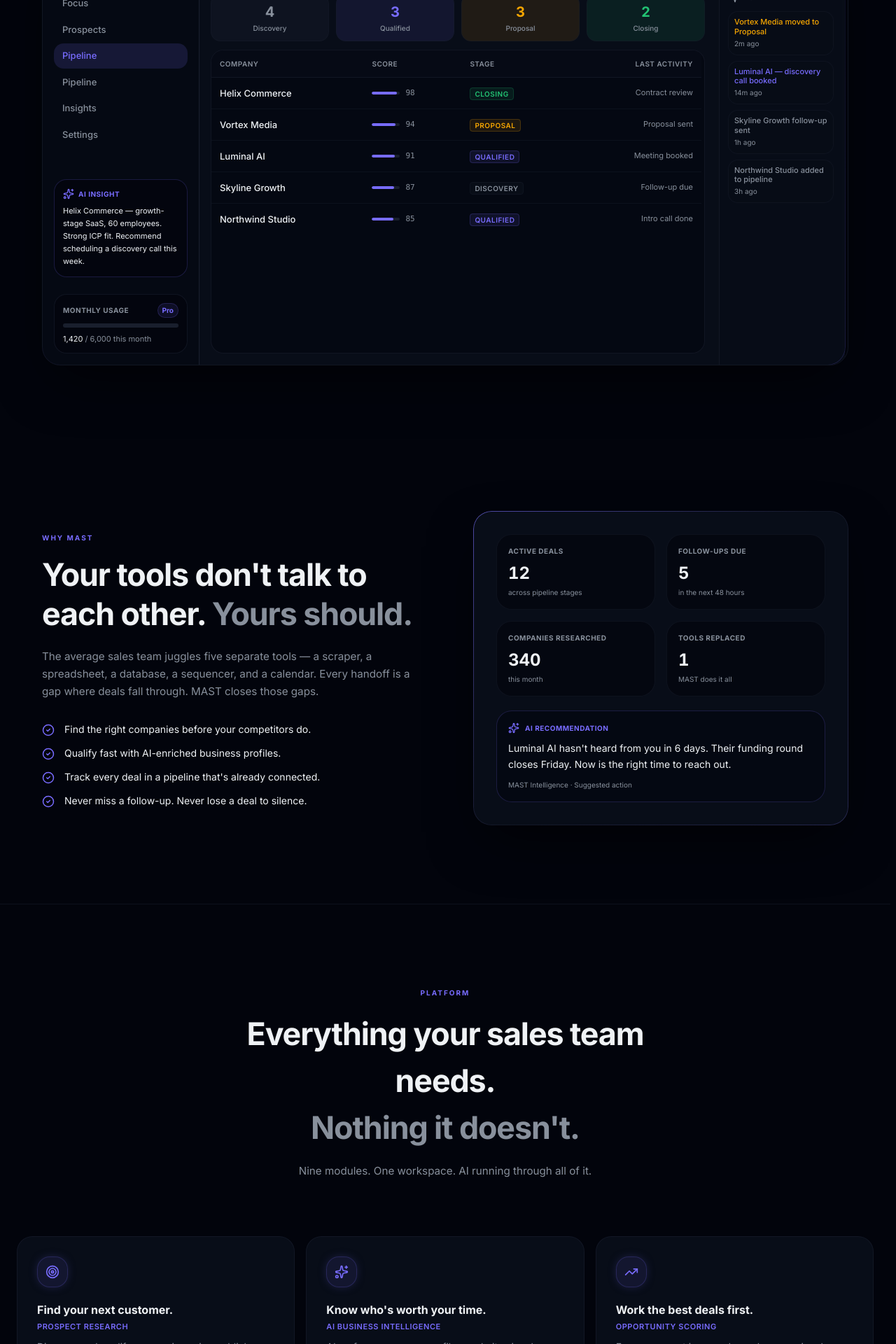
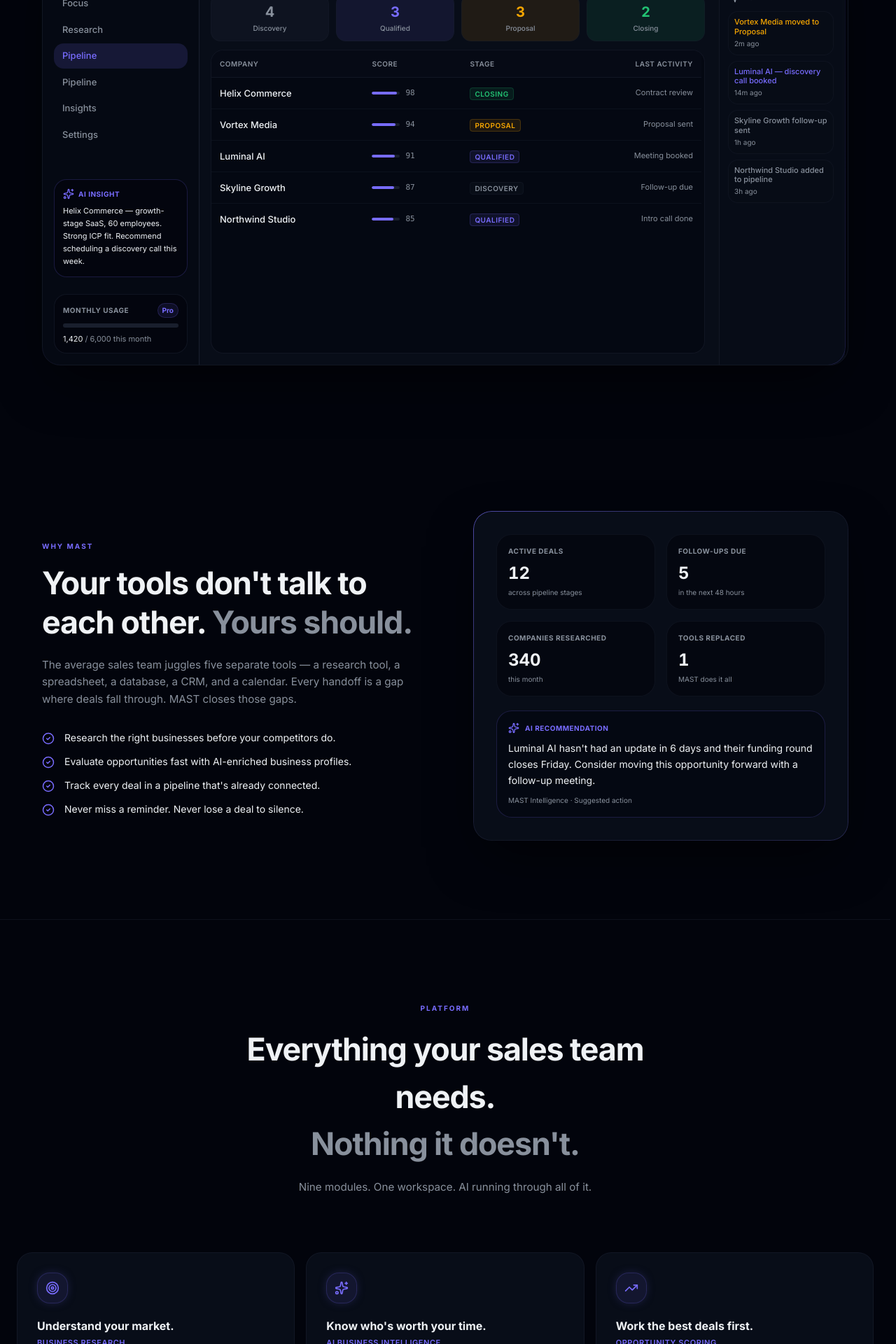
Before and after one commit to MastFlowOS/Mast, a React (Vite) app: page / in a window 1280 px wide. Shown: the part 880-2800 px from the top of the page at 70% size. Built offline with nearby package versions, Linux system fonts and the light colour scheme; no server answers.

Commit message:
paddle inserting

```diff
--- a/src/components/mast/SiteFooter.tsx
+++ b/src/components/mast/SiteFooter.tsx
@@ -34,7 +34,7 @@ export function SiteFooter() {
               <span className="font-bold tracking-[0.12em] text-foreground">MAST</span>
             </div>
             <p className="text-sm text-muted-foreground max-w-xs leading-relaxed">
-              The premium operating system for client acquisition. Built for modern agencies, freelancers, and growth operators.
+              The premium AI sales workspace for managing relationships and pipeline. Built for modern agencies, freelancers, and growth operators.
             </p>
 
             {/* Socials — only rendered if URLs are configured */}
@@ -88,7 +88,7 @@ export function SiteFooter() {
         {/* Bottom bar */}
         <div className="pt-8 border-t border-border/40 flex flex-col sm:flex-row justify-between items-center gap-4 text-xs text-muted-foreground">
           <span>© 2026 Mast Intelligence Inc.</span>
-          <span className="text-muted-foreground/60">Built for operators who hate cold inboxes.</span>
+          <span className="text-muted-foreground/60">Built for operators who run a real sales process.</span>
         </div>
       </div>
     </footer>
--- a/src/routes/index.tsx
+++ b/src/routes/index.tsx
@@ -14,7 +14,7 @@ export const Route = createFileRoute("/")({
   head: () => ({
     meta: [
       { title: "Mast — The AI Sales Operating System" },
-      { name: "description", content: "Research companies, qualify opportunities, manage your pipeline, and run follow-ups — all in one AI-powered workspace. MAST is the operating system for modern sales teams." },
+      { name: "description", content: "Research businesses, manage opportunities, run your pipeline, and stay on top of every relationship — all in one AI-powered sales workspace. MAST is the operating system for modern sales teams." },
       { property: "og:title", content: "Mast — The AI Sales Operating System" },
       { property: "og:description", content: "One workspace. AI-powered. Built for teams that close deals." },
     ],
@@ -85,7 +85,7 @@ function Hero() {
         {/* Sub */}
         <p className="animate-fade-up delay-200 text-[1.1rem] text-muted-foreground mb-10 max-w-[520px] mx-auto leading-relaxed">
           MAST replaces your scattered sales stack with one AI workspace —
-          research, relationship data, pipeline, and follow-ups, all talking to each other.
+          business research, relationship data, pipeline, and reminders, all talking to each other.
         </p>
 
         {/* CTAs */}
@@ -114,11 +114,11 @@ function Hero() {
         {/* Platform pills */}
         <div className="animate-fade-up delay-500 mt-10 flex flex-wrap items-center justify-center gap-2">
           {[
-            { icon: Target, label: "Prospect Research" },
+            { icon: Target, label: "Business Research" },
             { icon: BarChart3, label: "Pipeline" },
             { icon: Users, label: "Relationship Data" },
             { icon: Sparkles, label: "AI Intelligence" },
-            { icon: Bell, label: "Follow-ups" },
+            { icon: Bell, label: "Reminders" },
           ].map(({ icon: Icon, label }) => (
             <span
               key={label}
@@ -200,7 +200,7 @@ function ProductPreview() {
               <nav className="space-y-0.5">
                 {[
                   { label: "Focus", active: false },
-                  { label: "Prospects", active: false },
+                  { label: "Research", active: false },
                   { label: "Pipeline", active: true },
                   { label: "Pipeline", active: false },
                   { label: "Insights", active: false },
@@ -365,10 +365,10 @@ function Problem() {
   const n3 = useCountUp(340, 1100, visible);
 
   const bullets = [
-    "Find the right companies before your competitors do.",
-    "Qualify fast with AI-enriched business profiles.",
+    "Research the right businesses before your competitors do.",
+    "Evaluate opportunities fast with AI-enriched business profiles.",
     "Track every deal in a pipeline that's already connected.",
-    "Never miss a follow-up. Never lose a deal to silence.",
+    "Never miss a reminder. Never lose a deal to silence.",
   ];
 
   return (
@@ -381,8 +381,8 @@ function Problem() {
             <span className="text-muted-foreground">Yours should.</span>
           </h2>
           <p className="mt-5 text-muted-foreground leading-relaxed text-[0.95rem]">
-            The average sales team juggles five separate tools — a scraper, a spreadsheet,
-            a database, a sequencer, and a calendar. Every handoff is a gap where deals fall through.
+            The average sales team juggles five separate tools — a research tool, a spreadsheet,
+            a database, a CRM, and a calendar. Every handoff is a gap where deals fall through.
             MAST closes those gaps.
           </p>
           <ul className="mt-8 space-y-3.5">
@@ -423,8 +423,8 @@ function Problem() {
                 <p className="text-[10px] font-bold text-brand uppercase tracking-wider">AI Recommendation</p>
               </div>
               <p className="text-sm text-foreground leading-relaxed">
-                Luminal AI hasn't heard from you in 6 days. Their funding round closes Friday.
-                Now is the right time to reach out.
+                Luminal AI hasn't had an update in 6 days and their funding round closes Friday.
+                Consider moving this opportunity forward with a follow-up meeting.
               </p>
               <p className="mt-2.5 text-[10px] text-muted-foreground">MAST Intelligence · Suggested action</p>
             </div>
@@ -439,9 +439,9 @@ function Problem() {
 const features = [
   {
     icon: Target,
-    outcome: "Find your next customer.",
-    title: "Prospect Research",
-    desc: "Discover and qualify companies using publicly available business information. Filter by industry, region, and size to surface the right opportunities.",
+    outcome: "Understand your market.",
+    title: "Business Research",
+    desc: "Research and evaluate companies using publicly available business information. Filter by industry, region, and size to organize the right opportunities.",
   },
   {
     icon: Sparkles,
@@ -453,7 +453,7 @@ const features = [
     icon: TrendingUp,
     outcome: "Work the best deals first.",
     title: "Opportunity Scoring",
-    desc: "Every prospect is scored on relevance signals. Your team always knows which accounts to prioritize.",
+    desc: "Every opportunity is scored on relevance signals. Your team always knows which accounts to prioritize.",
   },
   {
     icon: Users,
@@ -469,9 +469,9 @@ const features = [
   },
   {
     icon: Bell,
-    outcome: "Follow up before they forget you.",
-    title: "Automated Follow-ups",
-    desc: "Scheduled reminders and activity tracking ensure no opportunity goes cold from lack of attention.",
+    outcome: "Never let a relationship go quiet.",
+    title: "Reminders & Activity Tracking",
+    desc: "Scheduled reminders and activity tracking keep every opportunity and relationship moving forward.",
   },
   {
     icon: BarChart3,
@@ -481,15 +481,15 @@ const features = [
   },
   {
     icon: Layers,
-    outcome: "Reach out, all from one place.",
-    title: "Multi-channel Outreach",
-    desc: "Email, phone, and social channels coordinated inside the workspace. Every interaction logged automatically.",
+    outcome: "Every conversation, in one timeline.",
+    title: "Communication Management",
+    desc: "Email, phone, and social channels organized inside the workspace. Every interaction logged automatically into a single history.",
   },
   {
     icon: ShieldCheck,
     outcome: "Your data. Your relationship network.",
     title: "Privacy & Ownership",
-    desc: "All prospect data sourced from public business information. Your relationship data belongs to you — export any time.",
+    desc: "All business data sourced from public business information. Your relationship data belongs to you — export any time.",
   },
 ];
 
@@ -678,7 +678,7 @@ function PricingPreview() {
             One price. No surprises.
           </h2>
           <p className="mt-4 text-muted-foreground">
-            Daily lead limits keep your pipeline active all month, not just week one.
+            Daily opportunity limits keep your pipeline active all month, not just week one.
           </p>
         </div>
         <div className="grid md:grid-cols-2 lg:grid-cols-4 gap-4">
```
